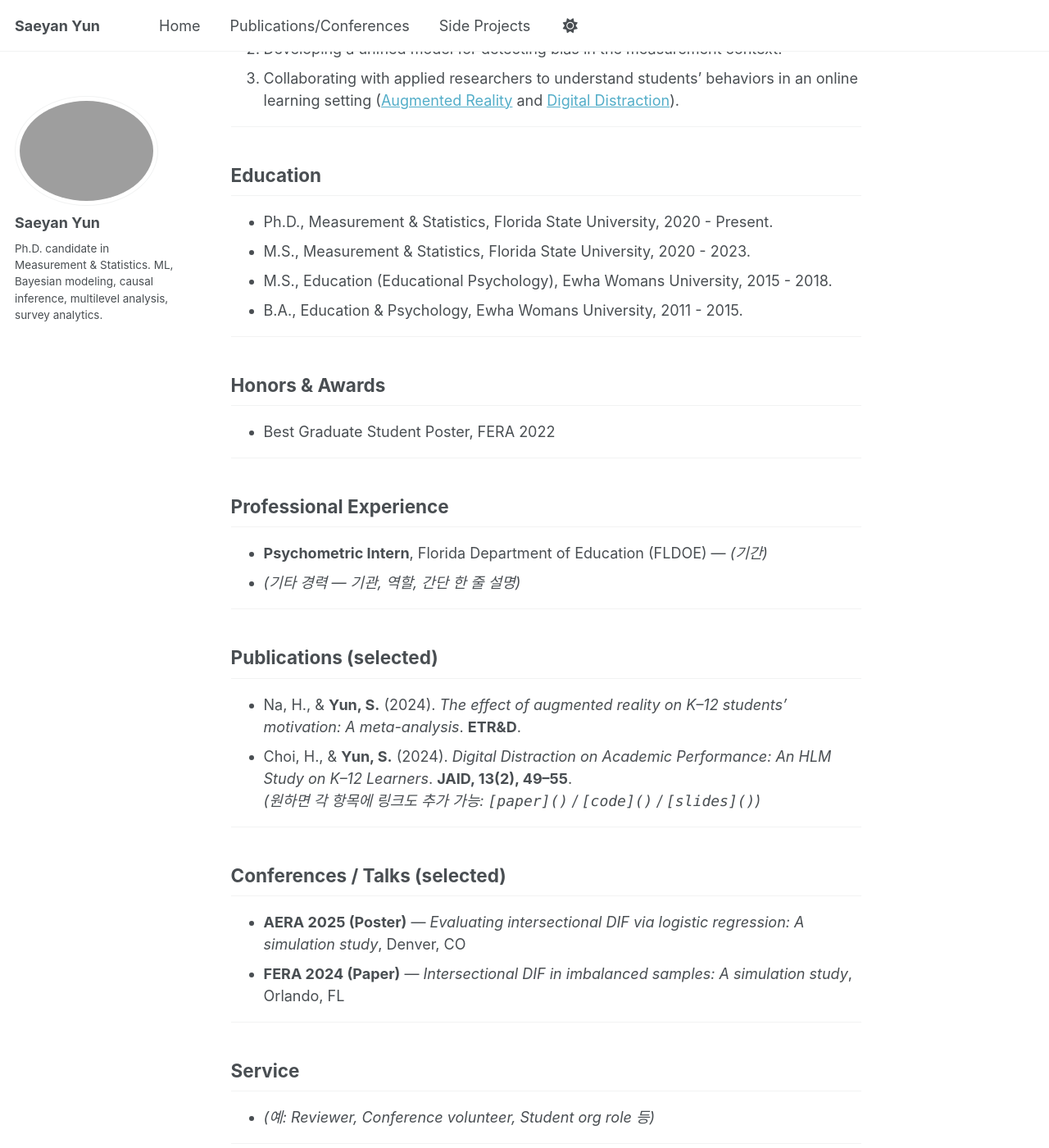
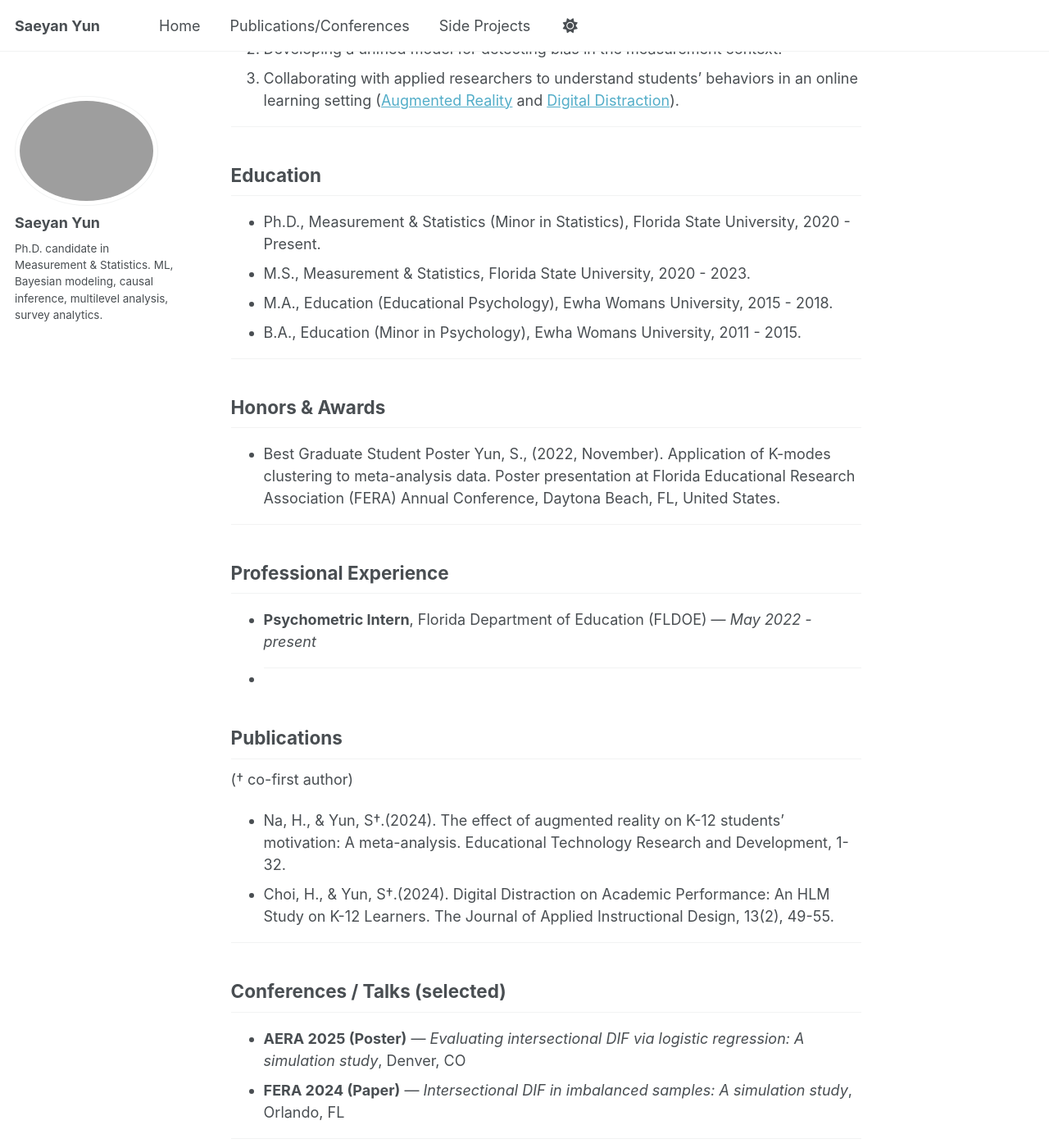
Before and after one commit to saeyanyun/saeyanyun.github.io, a Jekyll site: the page built from index.md, in a window 1280 px wide and 1400 px high, scrolled down 539 px. Shown: the whole window at 82% size. Built offline with Jekyll 4.4.1, drawn with Linux system fonts in a browser that asks for light colours; a script that is not in the unit is left out.

Commit message:
Update index.md

```diff
--- a/index.md
+++ b/index.md
@@ -21,28 +21,28 @@ I am currently working with [Dr. Betsy Jane Becker](https://scholar.google.com/c
 ---
 
 ## Education
-- Ph.D., Measurement & Statistics, Florida State University, 2020 - Present.
+- Ph.D., Measurement & Statistics (Minor in Statistics), Florida State University, 2020 - Present.
 - M.S., Measurement & Statistics, Florida State University, 2020 - 2023.
-- M.S., Education (Educational Psychology), Ewha Womans University, 2015 - 2018.
-- B.A., Education & Psychology, Ewha Womans University, 2011 - 2015.
+- M.A., Education (Educational Psychology), Ewha Womans University, 2015 - 2018.
+- B.A., Education (Minor in Psychology), Ewha Womans University, 2011 - 2015.
 
 ---
 
 ## Honors & Awards
-- Best Graduate Student Poster, FERA 2022
+- Best Graduate Student Poster
+Yun, S., (2022, November). Application of K-modes clustering to meta-analysis data. Poster presentation at Florida Educational Research Association (FERA) Annual Conference, Daytona Beach, FL, United States.
 
 ---
 
 ## Professional Experience
-- **Psychometric Intern**, Florida Department of Education (FLDOE) — *(기간)*
-- *(기타 경력 — 기관, 역할, 간단 한 줄 설명)*
-
+- **Psychometric Intern**, Florida Department of Education (FLDOE) — *May 2022 - present*
+-
 ---
 
-## Publications (selected)
-- Na, H., & **Yun, S.** (2024). *The effect of augmented reality on K–12 students’ motivation: A meta-analysis*. **ETR&D**.
-- Choi, H., & **Yun, S.** (2024). *Digital Distraction on Academic Performance: An HLM Study on K–12 Learners*. **JAID, 13(2), 49–55**.
-*(원하면 각 항목에 링크도 추가 가능: `[paper]()` / `[code]()` / `[slides]()`)*
+## Publications
+(† co-first author)
+- Na, H., & Yun, S†.(2024). The effect of augmented reality on K-12 students’ motivation: A meta-analysis. Educational Technology Research and Development, 1-32.
+- Choi, H., & Yun, S†.(2024). Digital Distraction on Academic Performance: An HLM Study on K-12 Learners. The Journal of Applied Instructional Design, 13(2), 49-55.
 
 ---
 
```
